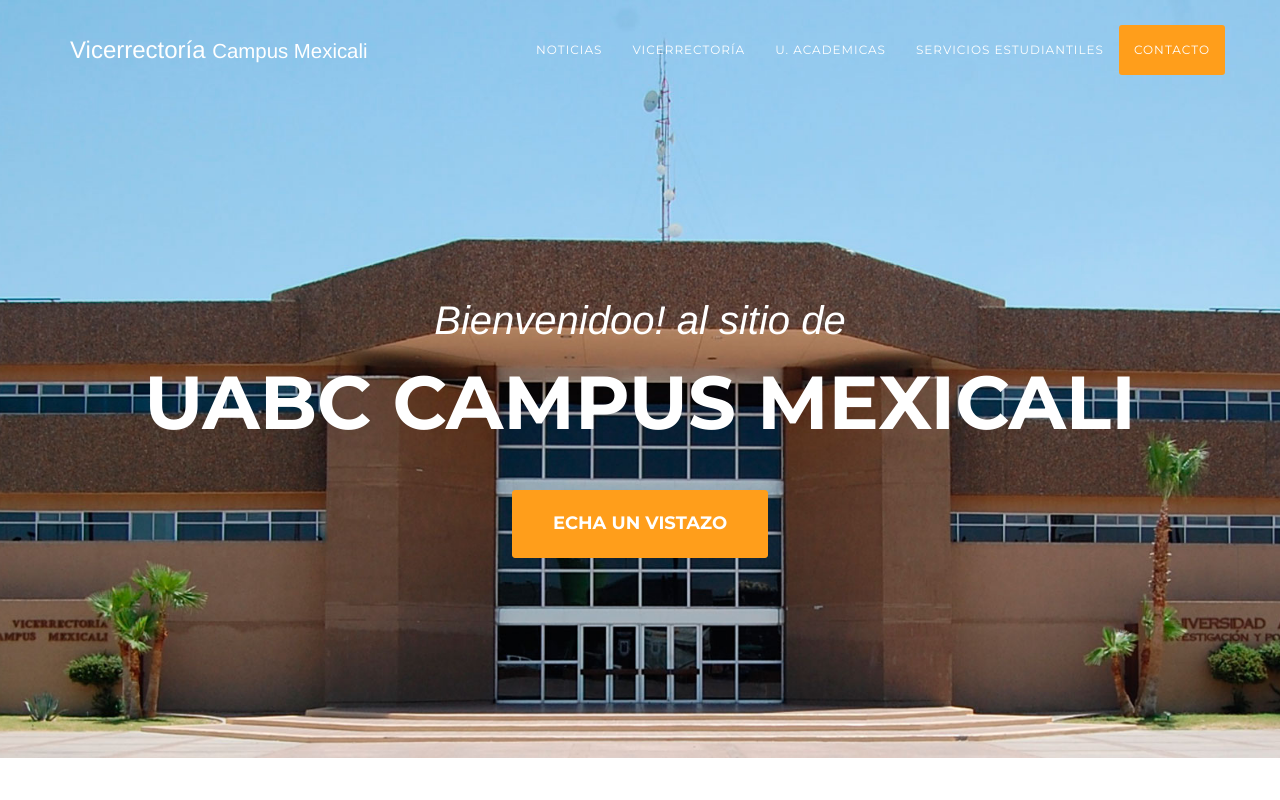
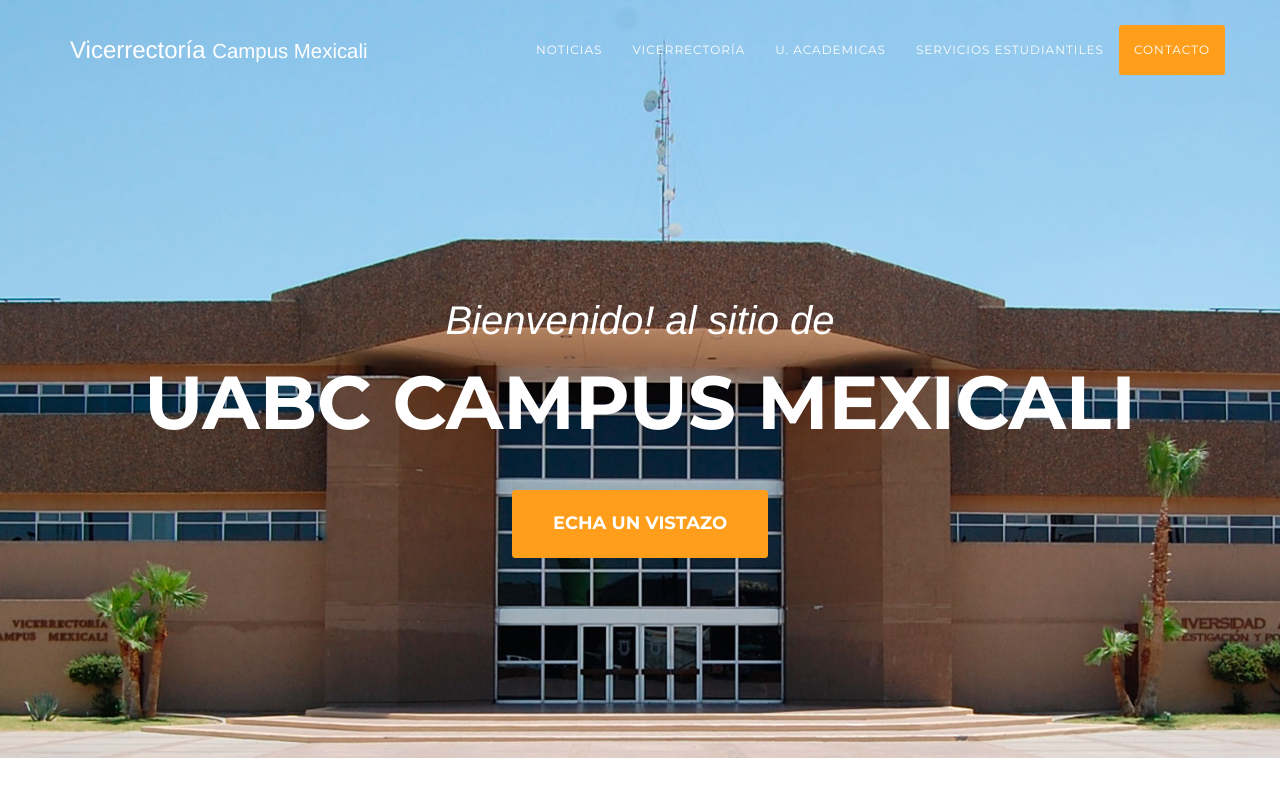
Before and after one commit to ramssesable/vicerrectoria, a plain HTML site: page 1/index.html in a window 1280 px wide. Shown: the top 800 px of the page. Drawn offline with nearby package versions, Linux system fonts and the light colour scheme; a web font is replaced by a local one.

Commit message:
d evoldiendo el index a como estaba

```diff
--- a/1/index.html
+++ b/1/index.html
@@ -81,7 +81,7 @@
     <header>
         <div class="container">
             <div class="intro-text">
-                <div class="intro-lead-in">Bienvenidoo! al sitio de</div>
+                <div class="intro-lead-in">Bienvenido! al sitio de</div>
                 <div class="intro-heading">UABC Campus Mexicali</div>
                 <a href="#about" class="page-scroll btn btn-xl">Echa un vistazo</a>
             </div>
```
